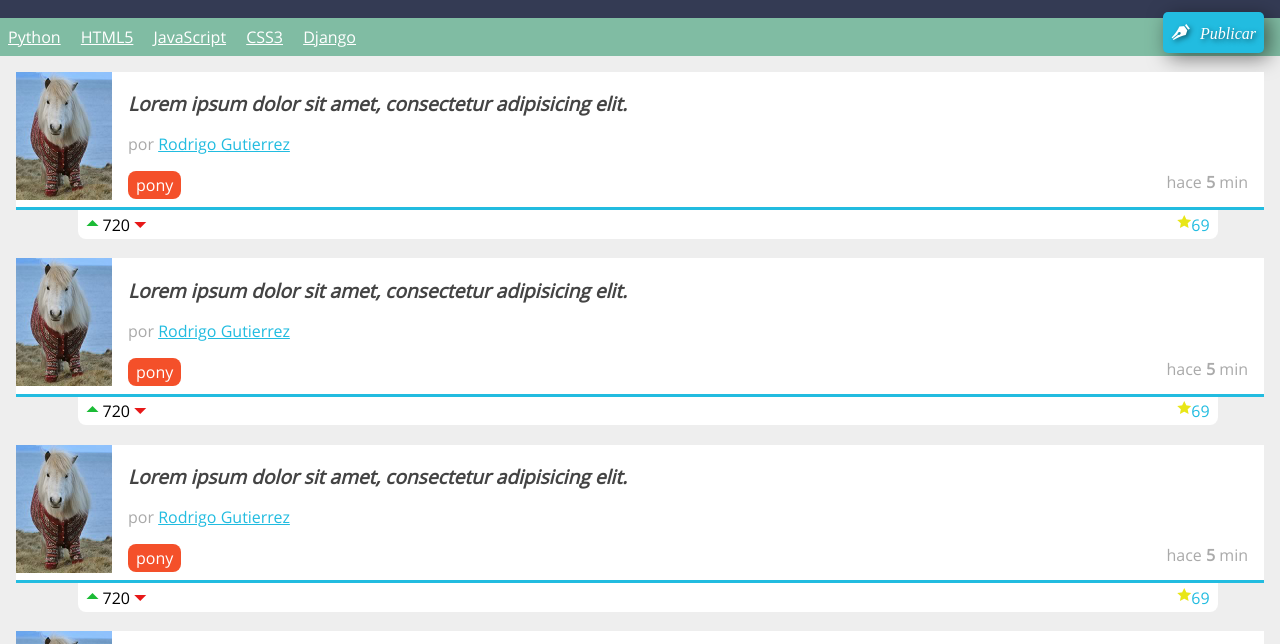
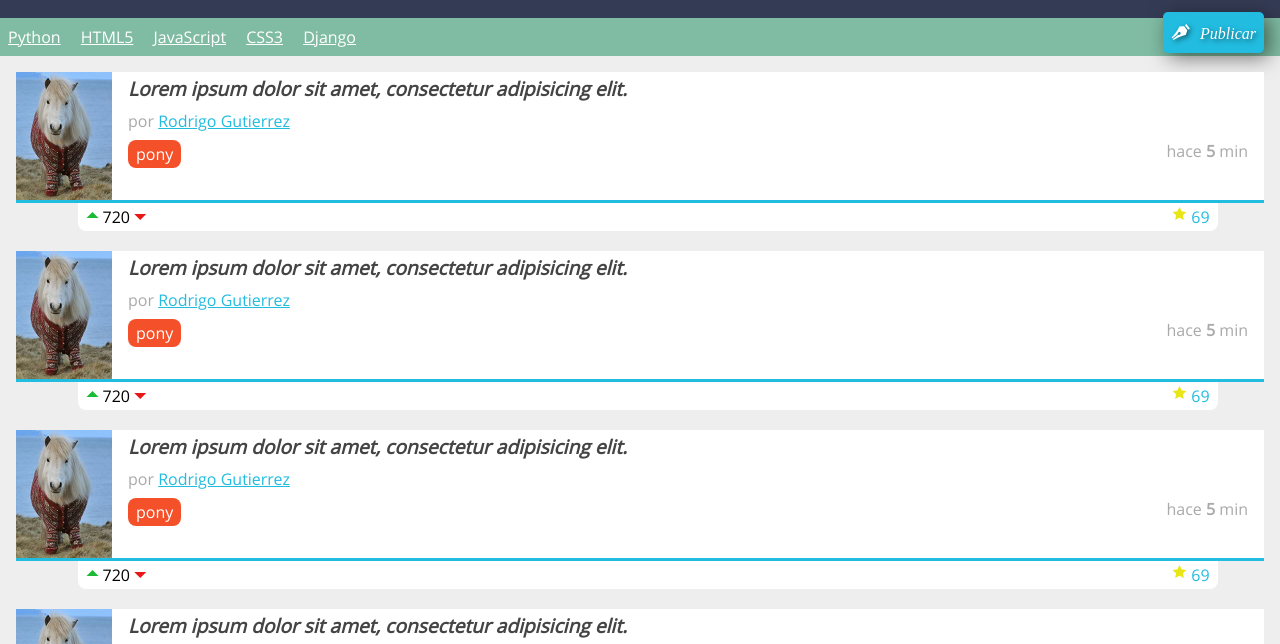
Before and after one commit to roguben/Puls2015-America, a plain HTML site: page index.html in a window 1280 px wide. Shown: the part 87-731 px from the top of the page. Drawn offline with Linux system fonts and the light colour scheme.

Commit message:
Correcciones a estilos

```diff
--- a/estilos.css
+++ b/estilos.css
@@ -42,6 +42,7 @@
 
 .icon-star:before {
 	content: "\f02a";
+	margin-right: 0.3em;
 }
 
 .icon-triangle-down:before {
@@ -185,6 +186,11 @@ nav ul li a
 	padding: 0.5em 0;
 }
 
+nav ul li a:hover
+{
+	background: #343B54;
+}
+
 #contenido
 {
 	margin: 1em;
@@ -202,11 +208,12 @@ nav ul li a
 #contenido .item .autor_item
 {
 	color: #AAA;
+	margin: 0.5em 0;
 }
 
 #contenido .item .datos_item
 {
-	margin: 1em 1em 0.5em 0;
+	margin: 0.2em 1em 0.5em 0;
 }
 
 #contenido .item .datos_item .fecha_item
@@ -240,7 +247,8 @@ nav ul li a
 {
 	font-size: 1.2em;
 	font-style: italic;
-	padding: 1em 1em 0 0;
+	padding: 0.2em 1em 0 0;
+	margin-bottom: 0;
 }
 
 #contenido .item .titulo_item a
```
